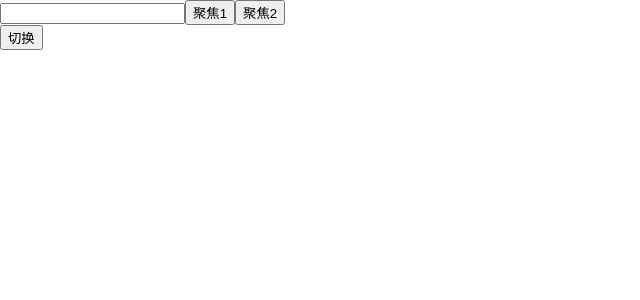
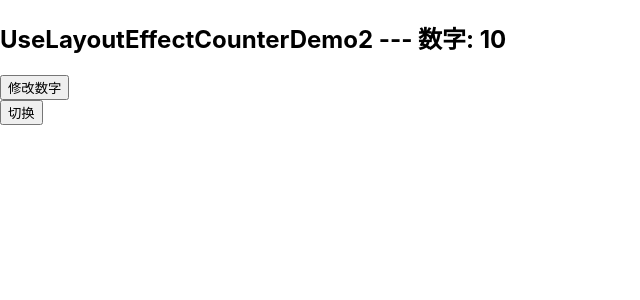
Before and after one commit to SmileYang966/React-study-demo, a React (Create React App) app: page / in a window 1280 px wide. Shown: the top 300 px of the page, without its empty margins (0-640 px from the left). Built offline with nearby package versions, Linux system fonts and the light colour scheme.

Commit message:
useLayoutEffect的使用

```diff
--- a/src/source/21-hooks/09-useImperativeHandle/01-ForwardRef用法.js
+++ b/src/source/21-hooks/09-useImperativeHandle/01-ForwardRef用法.js
@@ -11,7 +11,7 @@ const HYInput = forwardRef((props,ref) => {
     setValue1 : (str) => {
       inputRef.current.value = str
     }
-  }))
+  }),[inputRef]) //当innputRef发生变化时，才会执行方法体
 
   return <input type='text' ref={inputRef}/>
 });
@@ -23,6 +23,7 @@ export default function ForwardRefDemo() {
 
   return (
     <div>
+      {/* 以后运用forwardRef的地方都会这样调用，这种设计方式是比较合理的， useImperativeHandle */}
       <HYInput ref={inputRef}/>
       <button onClick={e=>{inputRef.current.focus1()}}>聚焦1</button>
       <button onClick={e=>{inputRef.current.setValue1('222334')}}>聚焦2</button>
--- /dev/null
+++ b/src/source/21-hooks/10-useLayoutEffect的使用/01-useEffect的count修改.js
@@ -0,0 +1,22 @@
+import React, { useEffect, useState } from 'react'
+
+export default function UseEffectCounterDemo() {
+
+  const [count,setCount] = useState(10);
+
+  useEffect(()=>{
+    console.log("count value is ",count);
+    setTimeout(() => {
+      if(count === 0){
+        setCount(Math.random())
+      }
+    }, 2000);
+  },[count])
+
+  return (
+    <div>
+      <h2>数字: {count}</h2>
+      <button onClick={e=>{ setCount(0) }}>修改数字</button>
+    </div>
+  )
+}
--- /dev/null
+++ b/src/source/21-hooks/10-useLayoutEffect的使用/02-useLayoutEffect的使用.js
@@ -0,0 +1,22 @@
+import React, { useState, useLayoutEffect } from 'react'
+
+export default function UseLayoutEffectCounterDemo2() {
+
+  const [count,setCount] = useState(10);
+
+  useLayoutEffect(() => {
+    if(count === 0){
+      console.log("useLayoutEffect-----1");
+      setCount(Math.random() + 200);
+    }
+  }, [count])
+
+  console.log("执行return函数-----",count);
+  // 会在渲染之前先执行useLayoutEffect里的函数，然后再进行渲染
+  return (
+    <div>
+      <h2> UseLayoutEffectCounterDemo2 --- 数字: {count}</h2>
+      <button onClick={e=>{ setCount(0) }}>修改数字</button>
+    </div>
+  )
+}
--- a/src/source/21-hooks/index.js
+++ b/src/source/21-hooks/index.js
@@ -14,6 +14,8 @@ import MemoHookDemo02 from './07-useMemo的使用/02-useMemo传入子组件应
 import UseRefDemo from './08-useRef/01-useRef引用DOM';
 import UseRefDemo1 from './08-useRef/02-useRef引用其它数据';
 import ForwardRefDemo from './09-useImperativeHandle/01-ForwardRef用法';
+import UseEffectCounterDemo from './10-useLayoutEffect的使用/01-useEffect的count修改'
+import UseLayoutEffectCounterDemo2 from './10-useLayoutEffect的使用/02-useLayoutEffect的使用'
 
 // 创建两个context，准备去共享数据
 const UserContext = createContext();
@@ -55,7 +57,11 @@ export default function App() {
 
         // <UseRefDemo1/>
 
-        <ForwardRefDemo/>
+        // <ForwardRefDemo/>
+
+        // <UseEffectCounterDemo/>
+
+        <UseLayoutEffectCounterDemo2/>
       )
     }
     <button onClick={()=>{
```
